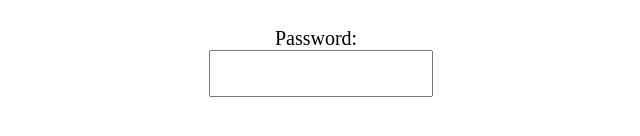
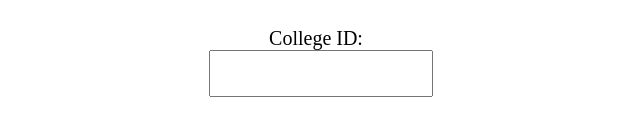
Before and after one commit to RahulSChand/simple_login, a plain HTML site: page login.html in a window 1280 px wide. Shown: the part 388-524 px from the top of the page, 319-959 px from the left. Drawn offline with Linux system fonts and the light colour scheme.

Commit message:
Initial commit

```diff
--- a/login.html
+++ b/login.html
@@ -40,8 +40,8 @@
             <input type="text" id="username" name="username">
         </div>
         <div class="input-group">
-            <label for="password">Password: </label>
-            <input type="text" id="password" name="password">
+            <label for="college_id">College ID: </label>
+            <input type="text" id="college_id" name="college_id">
         </div>
     </div>
 </body>
```
